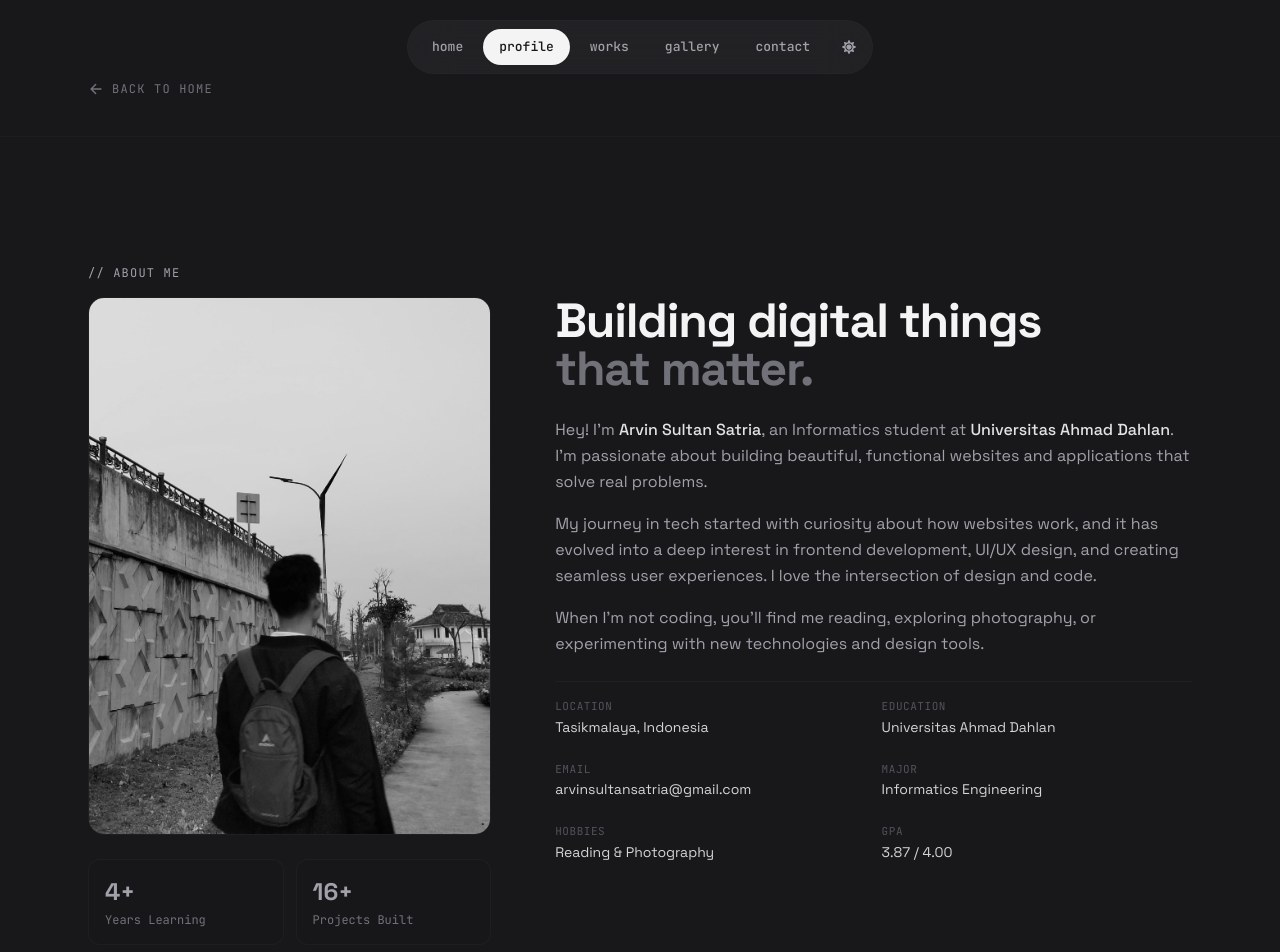
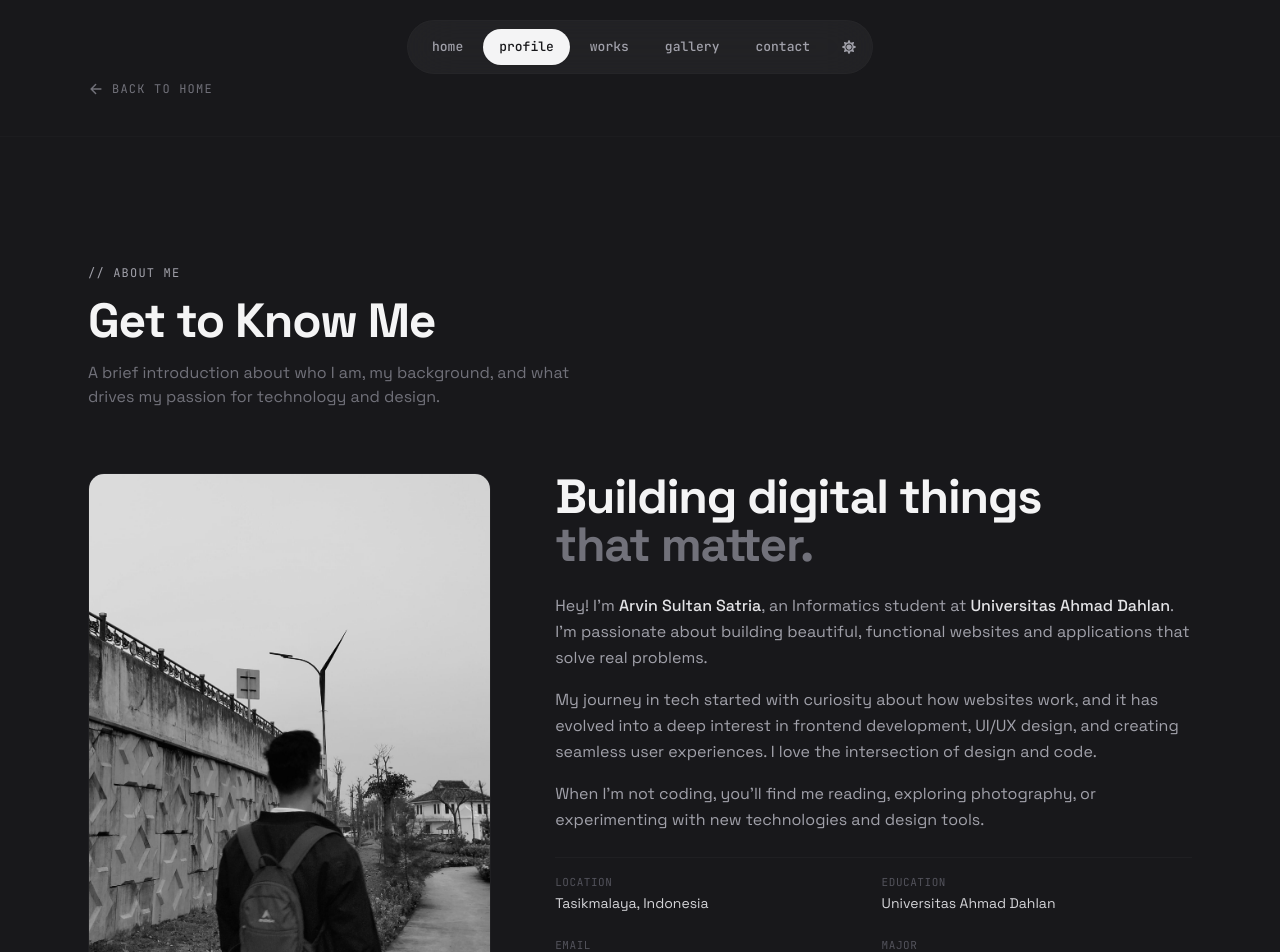
Before and after one commit to ArvinSSatria/arvinsultansatria, a React (Vite) app: page /profile in a window 1280 px wide. Shown: the top 952 px of the page. Built offline with nearby package versions, Linux system fonts and the light colour scheme.

Commit message:
Update components

```diff
--- a/src/components/About.jsx
+++ b/src/components/About.jsx
@@ -16,15 +16,32 @@ const About = () => {
   return (
     <section id="about" className="py-24 md:py-32 relative">
       <div className="max-w-6xl mx-auto px-6">
+        {/* Header */}
         <motion.div
           initial={{ opacity: 0, y: 30 }}
           whileInView={{ opacity: 1, y: 0 }}
-          viewport={{ once: true, amount: 0.2 }}
-          transition={{ duration: 0.6 }}
+          viewport={{ once: true }}
+          transition={{ duration: 0.5, ease: [0.215, 0.61, 0.355, 1] }}
+          className="mb-12 md:mb-16"
         >
           <span className="font-mono text-xs text-accent tracking-widest uppercase mb-4 block">
             // about me
           </span>
+          <h2 className="text-3xl md:text-4xl lg:text-5xl font-bold tracking-tight mb-4">
+            Get to Know Me
+          </h2>
+          <p className="text-zinc-500 max-w-lg">
+            A brief introduction about who I am, my background, and what drives my passion for technology and design.
+          </p>
+        </motion.div>
+
+        {/* Content */}
+        <motion.div
+          initial={{ opacity: 0, y: 30 }}
+          whileInView={{ opacity: 1, y: 0 }}
+          viewport={{ once: true, amount: 0.1 }}
+          transition={{ duration: 0.6, delay: 0.1 }}
+        >
 
           <div className="grid md:grid-cols-5 gap-12 lg:gap-16">
             {/* Left: Image + Stats */}
```
